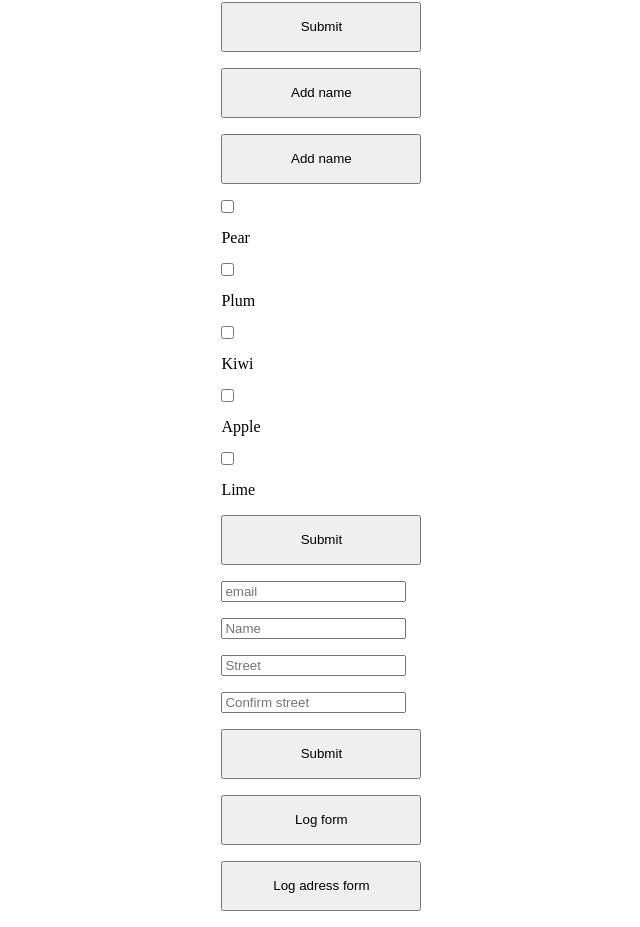
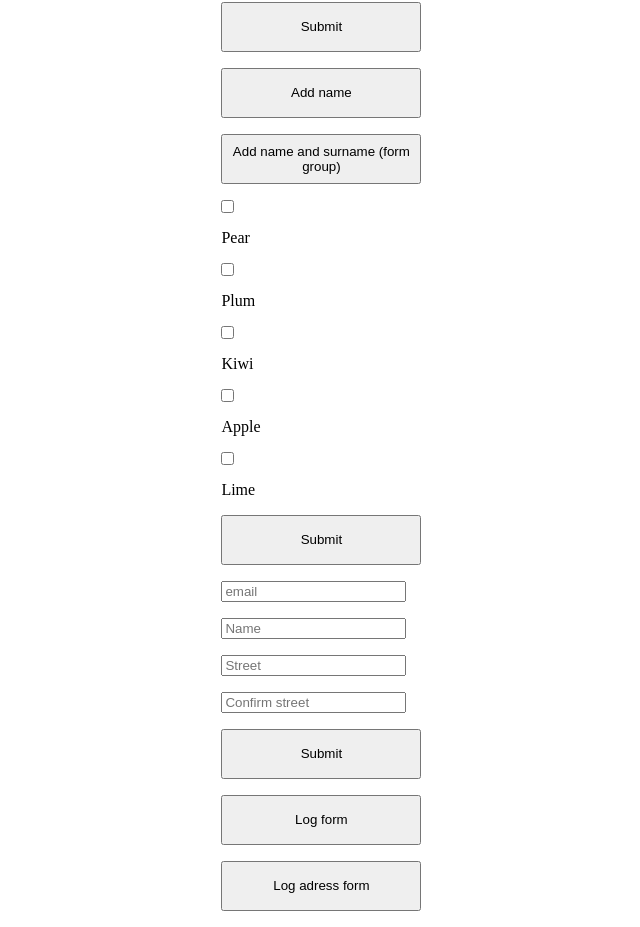
Before and after one commit to JoranRC/angular-forms-practice, an Angular app: page / in a window 1280 px wide. Shown: the part 1386-2313 px from the top of the page, without its empty margins (269-909 px from the left). Built offline with nearby package versions, Linux system fonts and the light colour scheme.

Commit message:
Correct button name

```diff
--- a/src/app/form-array/form-array.component.html
+++ b/src/app/form-array/form-array.component.html
@@ -29,5 +29,5 @@
   <button type="button"
           (click)="addFormControl()">Add name</button>
   <button type="button"
-          (click)="addFormGroup()">Add name</button>
+          (click)="addFormGroup()">Add name and surname (form group)</button>
 </form>
```
